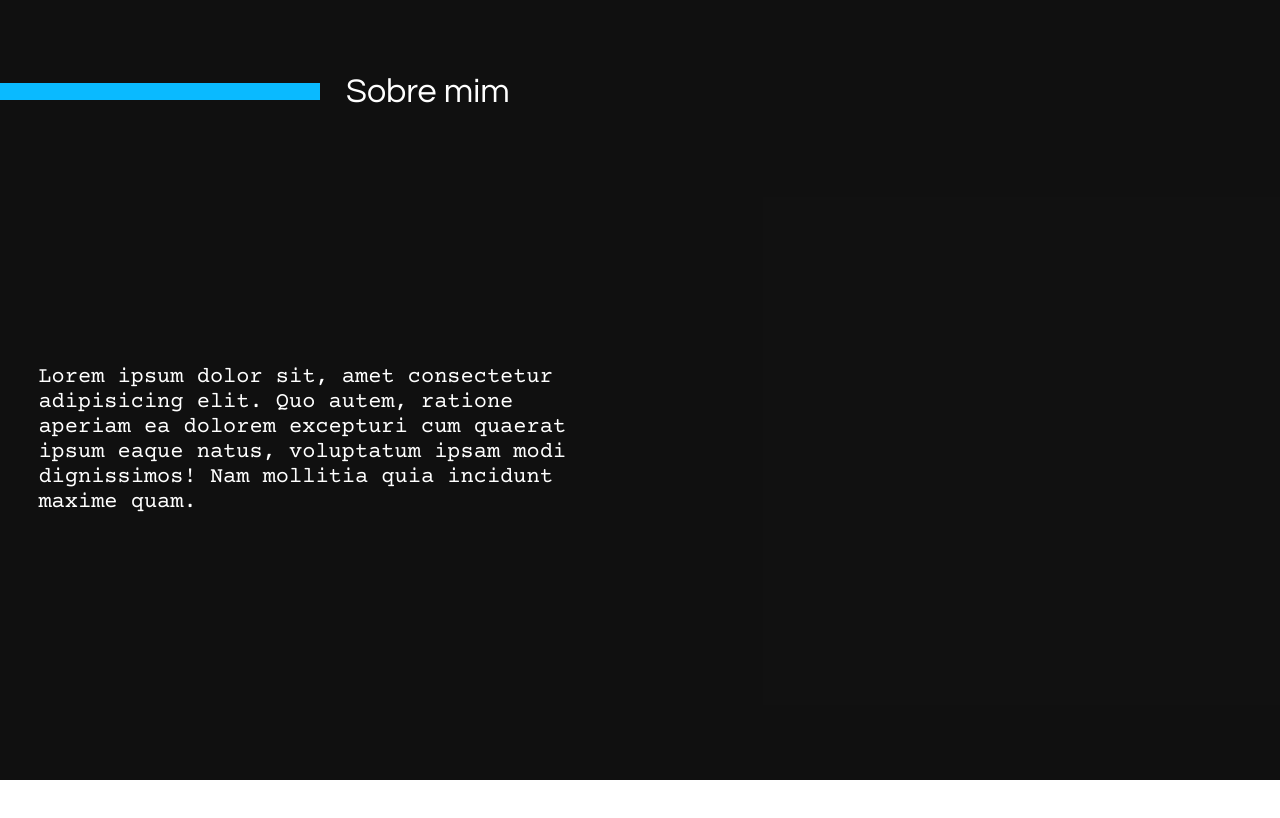
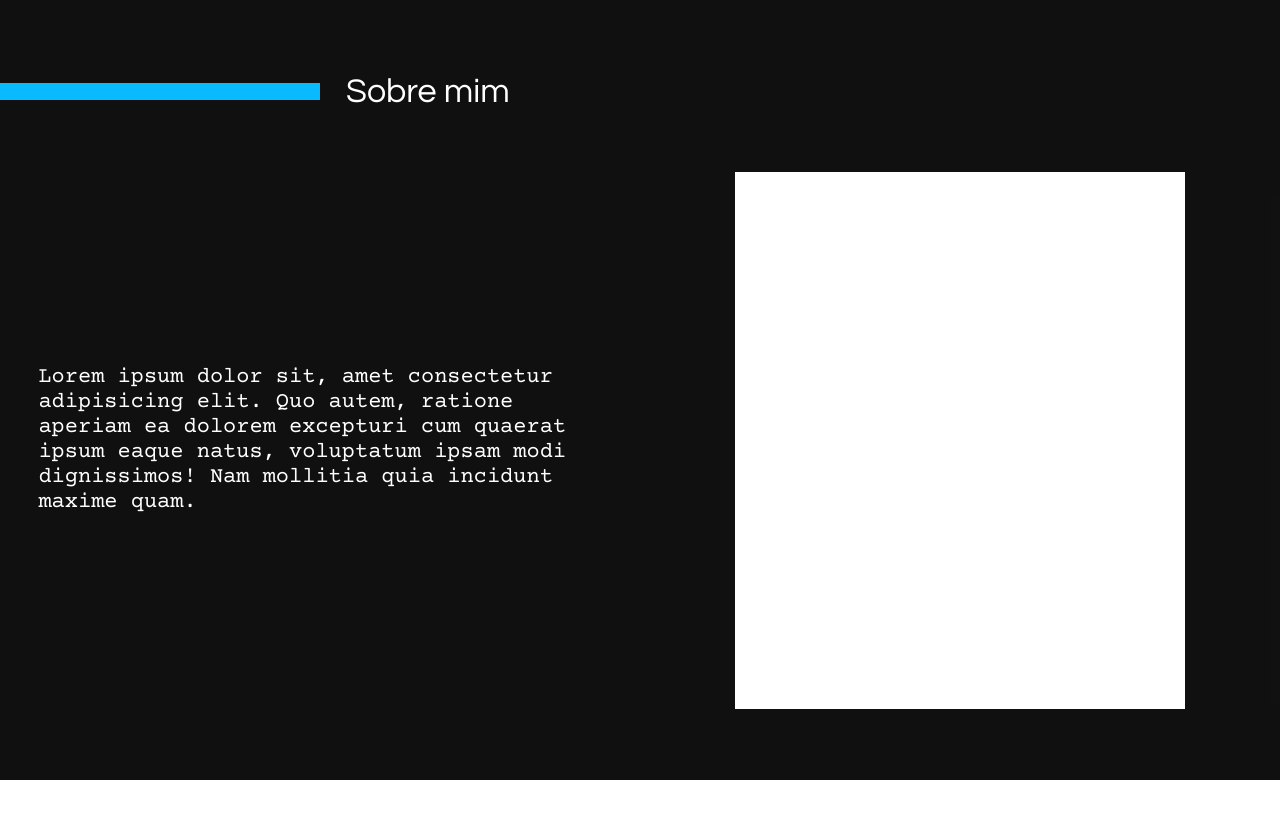
Before and after one commit to Markfgui675/SitePortif-lio, a plain HTML site: page index.html in a window 1280 px wide. Shown: the part 820-1638 px from the top of the page. Drawn offline with nearby package versions, Linux system fonts and the light colour scheme.

Commit message:
Box-img da seção about

```diff
--- a/index.html
+++ b/index.html
@@ -75,7 +75,9 @@
                         Lorem ipsum dolor sit, amet consectetur adipisicing elit. Quo autem, ratione aperiam ea dolorem excepturi cum quaerat ipsum eaque natus, voluptatum ipsam modi dignissimos! Nam mollitia quia incidunt maxime quam.
                     </p>
                 </div>
-                <div class="content"></div>
+                <div class="content">
+                    <div class="box-img"></div>
+                </div>
             </div>
 
         </div>
--- a/main.css
+++ b/main.css
@@ -79,6 +79,17 @@
     color: var(--branco);
     font-size: 22px;
 }
+.about-content .content{
+    margin-top: 0;
+    display: flex;
+    justify-content: center;
+    align-items: center;
+}
+.about-content .content .box-img{
+    width: 80%;
+    height: 100%;
+    background: white;
+}
 
 
 /*-----------------------Responsividade geral-----------------------------*/
```
